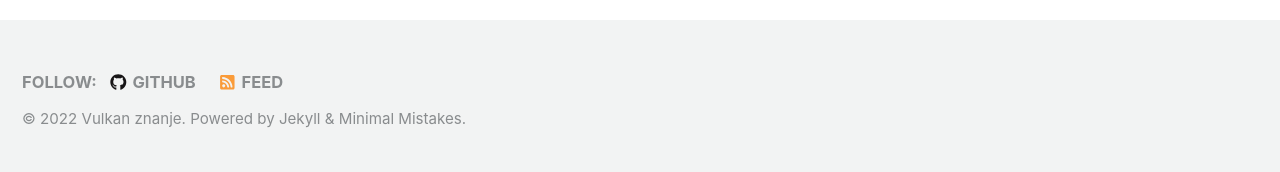
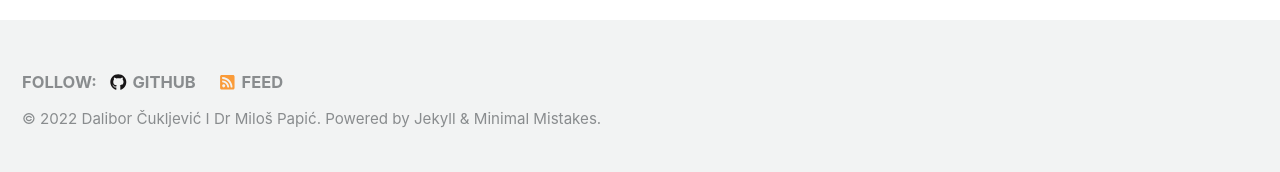
Before and after one commit to vulkanznanje/vulkanznanje.github.io, a Jekyll site: the page built from index.md, in a window 1280 px wide and 900 px high, scrolled down 543 px. Shown: the part 725-897 px from the top of the window. Built offline with Jekyll 4.4.1, drawn with Linux system fonts in a browser that asks for light colours; nearby versions of some CDN libraries.

Commit message:
Update _config.yml

```diff
--- a/_config.yml
+++ b/_config.yml
@@ -19,7 +19,7 @@ minimal_mistakes_skin    : "default" #, "air", "aqua", "contrast", "dark", "dirt
 locale                   : "en-US"
 title                    : "Dalibor Čukljević I Dr Miloš Papić"
 title_separator          : "-"
-name                     : "Vulkan znanje"
+name                     : "Dalibor Čukljević I Dr Miloš Papić"
 description              : "Autorski tim"
 url                      : # the base hostname & protocol for your site e.g. "https://mmistakes.github.io"
 baseurl                  : # the subpath of your site, e.g. "/blog"
```
